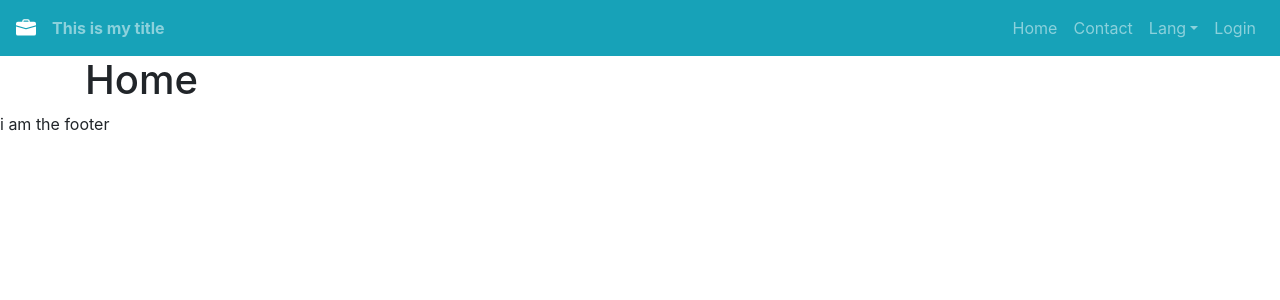
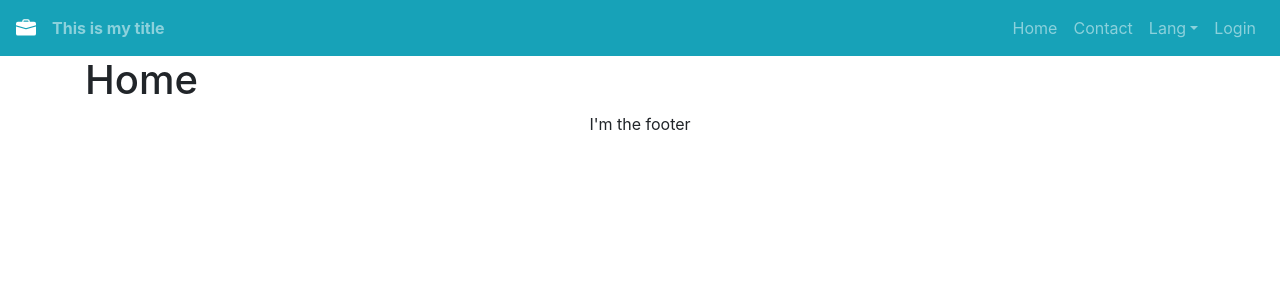
Before and after one commit to grafikri/mySampleProject, a Vue app: page / in a window 1280 px wide. Shown: the top 300 px of the page. Built offline with nearby package versions, Linux system fonts and the light colour scheme.

Commit message:
chore: change pharase for footer

```diff
--- a/src/components/Footer.vue
+++ b/src/components/Footer.vue
@@ -1,6 +1,6 @@
 <template>
-  <div>
-    i am the footer
+  <div class="text-center">
+    I'm the footer
   </div>
 </template>
 
```
